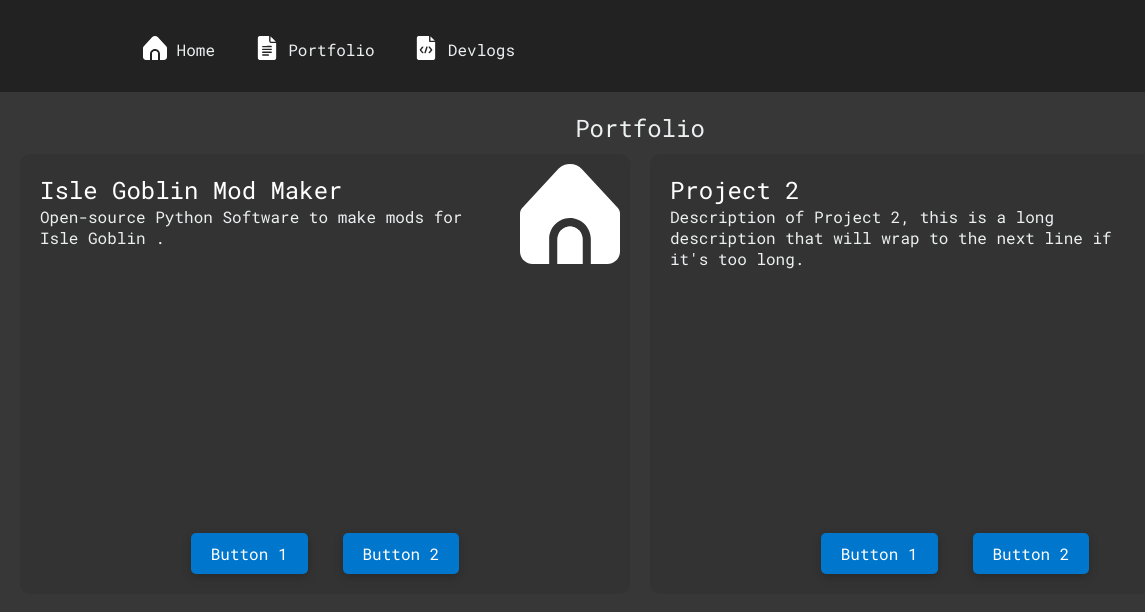
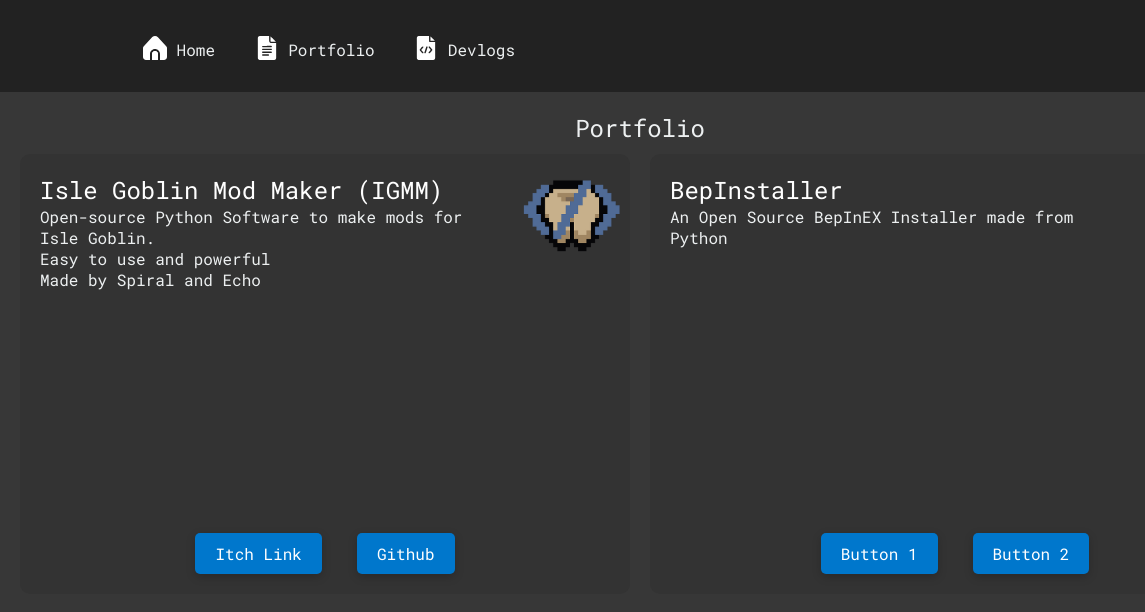
Before and after one commit to SpiralDevs/Spiral-Site, a plain HTML site: page Portfolio.html in a window 1280 px wide. Shown: the full height of the page, 0-1145 px from the left. Drawn offline with Linux system fonts and the light colour scheme; a script that the page names is missing.

Commit message:
new file:   .well-known/pki-validation/0F96C8163DE6FB9687DB431D2F1DF2C2.txt modified:   Devlogs.html new file:   Images/png/igmm.png modified:   Portfolio.html modified:   index.html

```diff
--- a/Portfolio.html
+++ b/Portfolio.html
@@ -22,9 +22,9 @@
     <header>
         <nav>
             <ul class="nav_links">
-                <li><a href="index.html"><img src="Images/svg/home.svg" height="24px" width="24px" style="position: relative; top:4px;"> Home</a></li>
-                <li><a href="Portfolio.html"><img src="Images/svg/portfolio.svg" height="24px" width="24px" style="position: relative; top:4px;"> Portfolio</a></li>
-                <li><a href="Devlogs.html"><img src="Images/svg/devlog.svg" height="24px" width="24px" style="position: relative; top:4px;"> Devlogs</a></li>
+                <li><a href="https://spiraldevs.xyz/"><img src="Images/svg/home.svg" height="24px" width="24px" style="position: relative; top:4px;"> Home</a></li>
+                <li><a href="portfolio.html"><img src="Images/svg/portfolio.svg" height="24px" width="24px" style="position: relative; top:4px;"> Portfolio</a></li>
+                <li><a href="devlogs.html"><img src="Images/svg/devlog.svg" height="24px" width="24px" style="position: relative; top:4px;"> Devlogs</a></li>
             </ul>
         </nav>
     </header>
@@ -35,21 +35,23 @@
 
     <section id="portfolio" class="container">
         <div class="project">
-            <img src="Images/svg/home.svg" alt="Project Image">
+            <img src="Images/png/igmm.png" alt="IGMM Icon">
             <div class="project-content">
-                <h2>Isle Goblin Mod Maker</h2>
-                <p>Open-source Python Software to make mods for Isle Goblin  .</p>
+                <h2>Isle Goblin Mod Maker (IGMM)</h2>
+                <p>Open-source Python Software to make mods for Isle Goblin.</p>
+                <p>Easy to use and powerful</p>
+                <p>Made by Spiral and Echo</p>
             </div>
             <div class="project-buttons">
-                <a href="#" class="button">Button 1</a>
-                <a href="#" class="button">Button 2</a>
+                <a href="https://echothedeveloper.itch.io/igmm" class="button">Itch Link</a>
+                <a href="https://github.com/EchoTheDeveloper/Isle-Goblin-Mod-Maker" class="button">Github</a>
             </div>
         </div>
         <div class="project">
             <img src="path/to/image2.jpg" alt="Project Image">
             <div class="project-content">
-                <h2>Project 2</h2>
-                <p>Description of Project 2, this is a long description that will wrap to the next line if it's too long.</p>
+                <h2>BepInstaller</h2>
+                <p>An Open Source BepInEX Installer made from Python</p>
             </div>
             <div class="project-buttons">
                 <a href="#" class="button">Button 1</a>
```
Also changed, not shown: Devlogs.html (+3 -3 lines), index.html (+1 -1 lines), .well-known/pki-validation/0F96C8163DE6FB9687DB431D2F1DF2C2.txt (added), Images/png/igmm.png (added).
